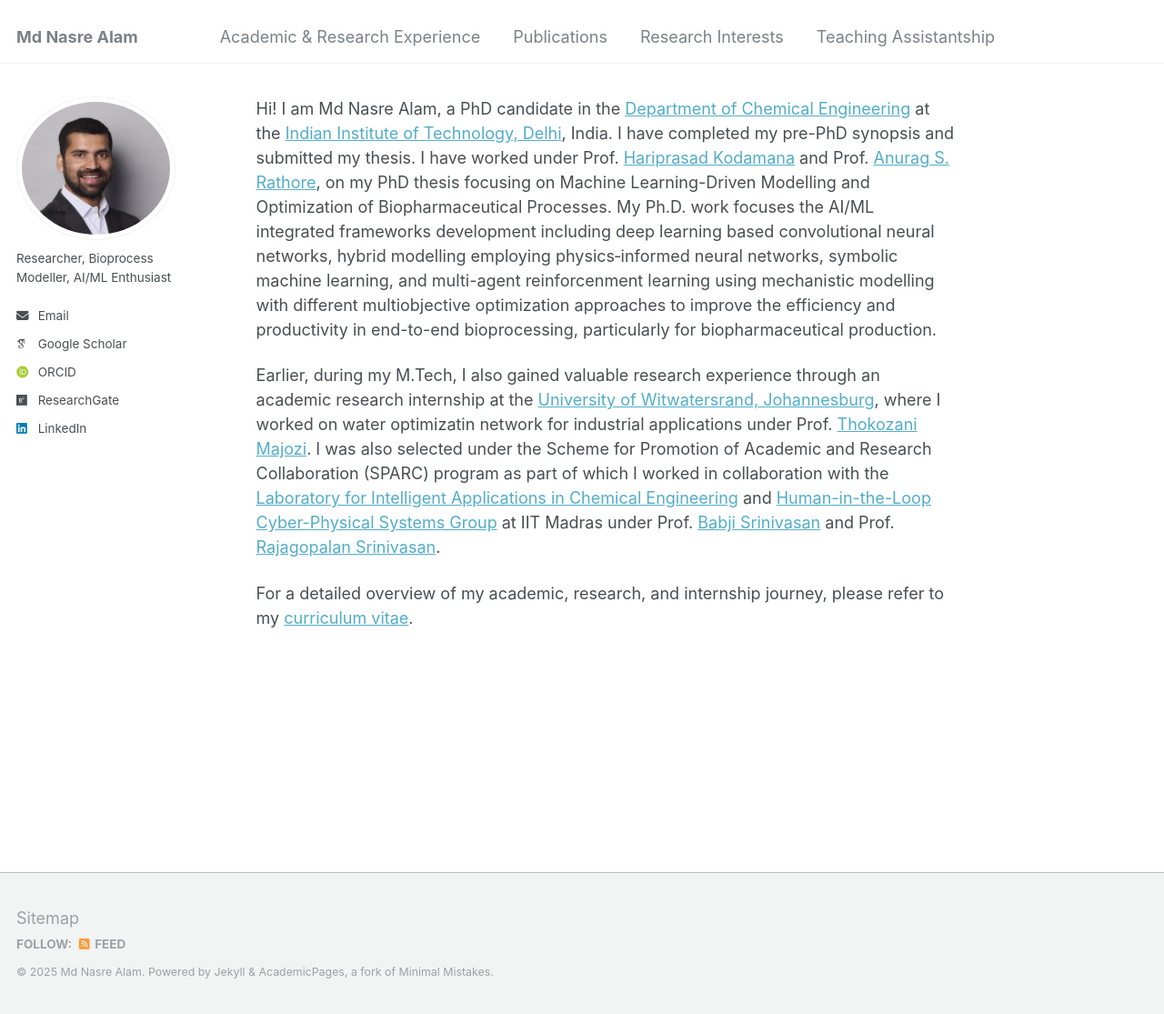
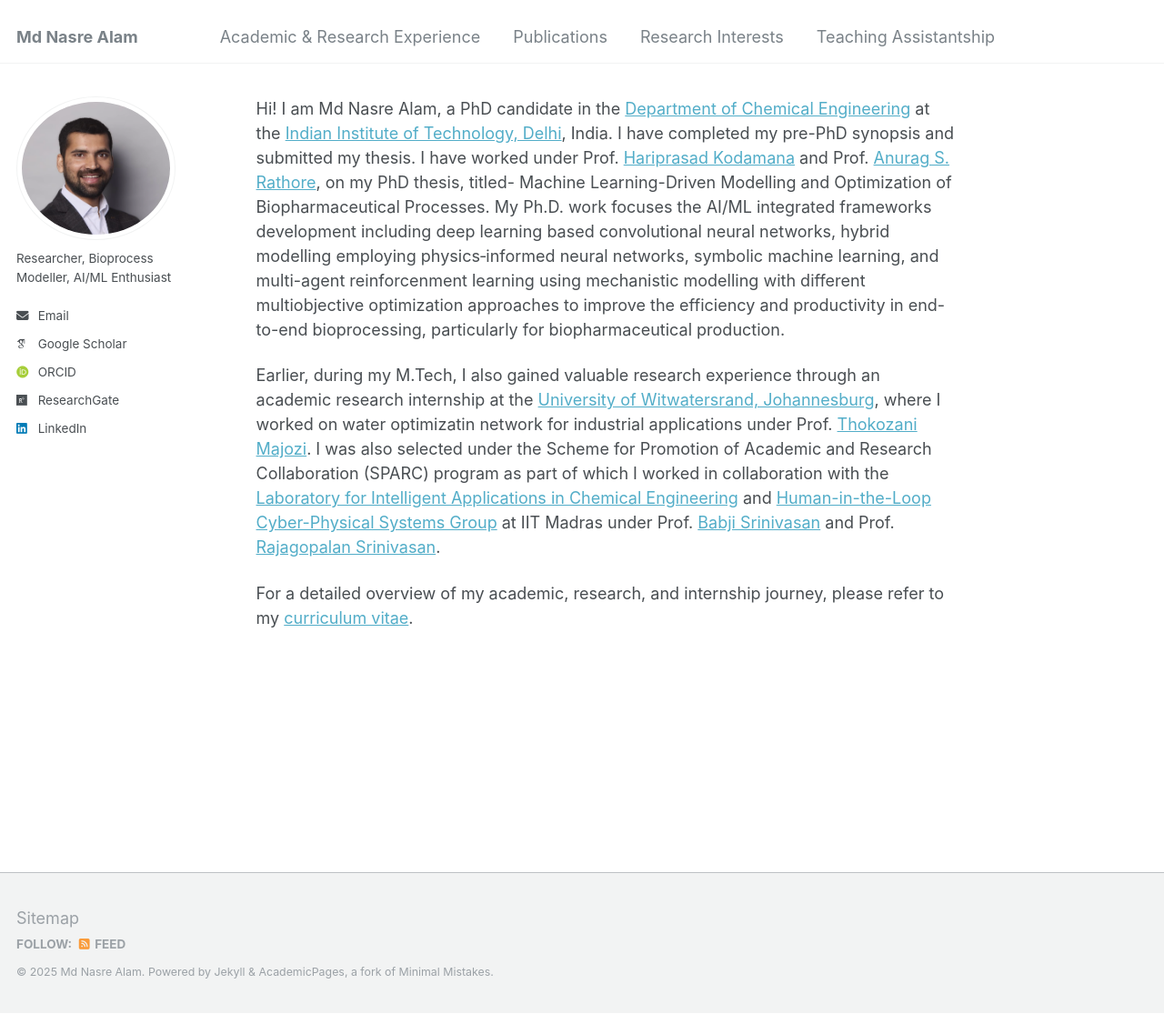
Before and after one commit to mdnasreiit/mdnasreiit.github.io, a Jekyll site: the page built from _pages/about.md, in a window 1280 px wide and 1115 px high. Shown: the whole window at 91% size. Built offline with Jekyll 4.4.1, drawn with Linux system fonts in a browser that asks for light colours; some web fonts are replaced.

Commit message:
Update about.md

```diff
--- a/_pages/about.md
+++ b/_pages/about.md
@@ -7,7 +7,7 @@ redirect_from:
   - /about.html
 ---
 
-Hi! I am Md Nasre Alam, a PhD candidate in the [Department of Chemical Engineering](https://chemical.iitd.ac.in/) at the [Indian Institute of Technology, Delhi](https://home.iitd.ac.in/), India. I have completed my pre-PhD synopsis and submitted my thesis. I have worked under Prof. [Hariprasad Kodamana](https://web.iitd.ac.in/~kodamana/index.html) and Prof. [Anurag S. Rathore](https://www.biotechcmz.com/), on my PhD thesis focusing on Machine Learning-Driven Modelling and Optimization of Biopharmaceutical Processes. My Ph.D. work focuses the AI/ML integrated frameworks development including deep learning based convolutional neural networks, hybrid modelling employing physics‐informed neural networks, symbolic machine learning, and multi-agent reinforcenment learning using mechanistic modelling with different multiobjective optimization approaches to improve the efficiency and productivity in end-to-end bioprocessing, particularly for biopharmaceutical production.
+Hi! I am Md Nasre Alam, a PhD candidate in the [Department of Chemical Engineering](https://chemical.iitd.ac.in/) at the [Indian Institute of Technology, Delhi](https://home.iitd.ac.in/), India. I have completed my pre-PhD synopsis and submitted my thesis. I have worked under Prof. [Hariprasad Kodamana](https://web.iitd.ac.in/~kodamana/index.html) and Prof. [Anurag S. Rathore](https://www.biotechcmz.com/), on my PhD thesis, titled- Machine Learning-Driven Modelling and Optimization of Biopharmaceutical Processes. My Ph.D. work focuses the AI/ML integrated frameworks development including deep learning based convolutional neural networks, hybrid modelling employing physics‐informed neural networks, symbolic machine learning, and multi-agent reinforcenment learning using mechanistic modelling with different multiobjective optimization approaches to improve the efficiency and productivity in end-to-end bioprocessing, particularly for biopharmaceutical production.
 
 Earlier, during my M.Tech, I also gained valuable research experience through an academic research internship at the [University of Witwatersrand, Johannesburg](https://www.wits.ac.za/), where I worked on water optimizatin network for industrial applications under Prof. [Thokozani Majozi](https://www.wits.ac.za/about-wits/office-of-the-vice-chancellor/faculty-deans/thokozani-majozi/). I was also selected under the Scheme for Promotion of Academic and Research Collaboration (SPARC) program as part of which I worked in collaboration with the [Laboratory for Intelligent Applications in Chemical Engineering](https://home.iitm.ac.in/raj/) and [Human-in-the-Loop Cyber-Physical Systems Group](https://home.iitm.ac.in/babji.srinivasan/index.html) at IIT Madras under Prof. [Babji Srinivasan](https://home.iitm.ac.in/babji.srinivasan/index.html) and Prof. [Rajagopalan Srinivasan](https://home.iitm.ac.in/raj/index.html).
 
```
